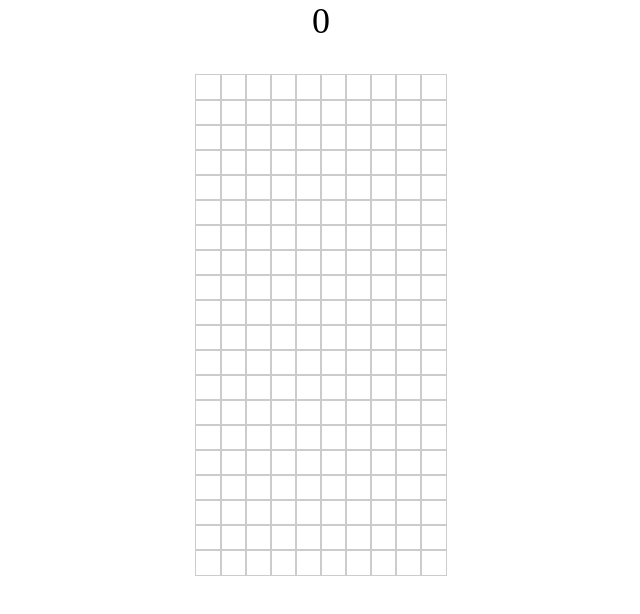
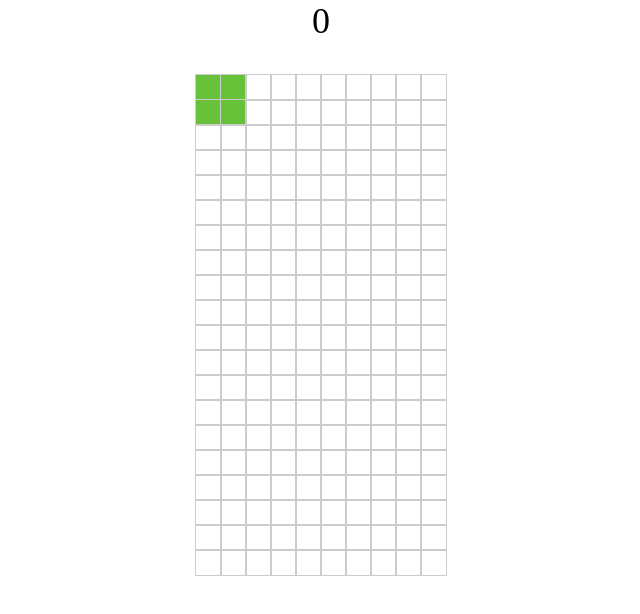
Before and after one commit to Jiyajiwon/tetris, a plain HTML site: page index.html in a window 1280 px wide. Shown: the whole page, without its empty margins (319-959 px from the left). Drawn offline with Linux system fonts and the light colour scheme.

Commit message:
add BLOCKS

```diff
--- a/css/style.css
+++ b/css/style.css
@@ -34,3 +34,6 @@ body {
   height: 25px; /* 각 칸을 25x25로 고정 */
   outline: 1px solid #ccc;
 }
+.tree {
+  background: #67c23a;
+}
--- a/js/tetris.js
+++ b/js/tetris.js
@@ -1,16 +1,62 @@
 'use strict';
 
+// DOM
 const playground=document.querySelector(".playground > ul");
 
-console.log(playground);
+// Setting
+const GAME_ROWS = 20;
+const GAME_COLS = 10;
 
-for(let i=0; i<20; i++) {
+// variables
+let score = 0;
+let duration = 500; // 블럭 떨어지는 기간
+let downInterval; // null
+let tempMovingItem; // moving 실행 전 담아두는 용도
+
+const BLOCKS = {
+  tree: [ // 블럭 모양
+    [[0,0],[0,1],[1,0],[1,1]],  // 좌표
+    [],
+    [],
+    [],
+  ]
+}
+
+const movingItem = {
+  type: "tree", // block의 형태 가져옴
+  direction: 0,
+  top: 0,
+  left: 0,
+};
+
+init()
+
+// functions
+function init() {
+  tempMovingItem = { ...movingItem};
+  for(let i=0; i<GAME_ROWS; i++) {
+    prependNewLine()
+  }
+  renderBlocks()
+}
+
+
+function prependNewLine(){
   const li = document.createElement("li"); /* li에는 li element가 할당된다. */
   const ul = document.createElement("ul"); /* ul에는 ul element가 할당된다. */
-  for (let j=0; j<10; j++) {
+  for (let j=0; j<GAME_COLS; j++) {
     const matrix = document.createElement("li");
     ul.prepend(matrix); /* ul에 matrix 넣는다. */
   }
   li.prepend(ul); /* li에 ul 넣는다. */
   playground.prepend(li);
 }
+function renderBlocks() {
+  const {type,direction,top,left} = tempMovingItem; /* 하나하나 변수처럼 접근하기 위해서 */
+  BLOCKS[type][direction].forEach(block=>{ // block이 화살표 함수의 인자. (block)=>{function}
+    const x = block[0];
+    const y = block[1];
+    const target=playground.childNodes[y].childNodes[0].childNodes[x]; // target은 네모 한 칸. li
+    target.classList.add(type);
+  })
+}
```
